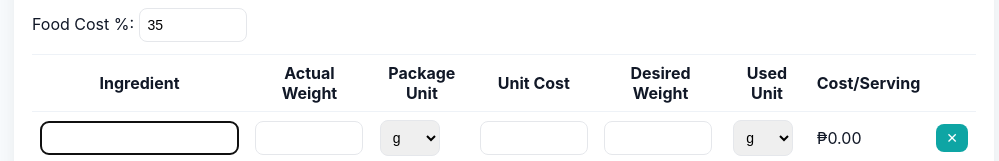
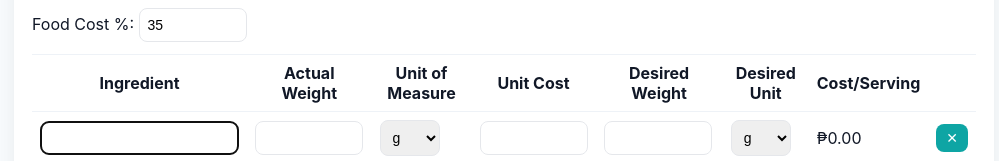
Before and after one commit to bajaralliana-cmyk/recipe-cost-calculator, a plain HTML site: page index.html in a window 1280 px wide. Shown: the part 171-332 px from the top of the page, without its empty margins (136-1135 px from the left). Drawn offline with Linux system fonts and the light colour scheme.

Commit message:
Update index.html

```diff
--- a/index.html
+++ b/index.html
@@ -33,10 +33,10 @@
           <tr>
             <th>Ingredient</th>
             <th>Actual Weight</th>
-            <th>Package Unit</th>
+            <th>Unit of Measure</th>
             <th>Unit Cost</th>
             <th>Desired Weight</th>
-            <th>Used Unit</th>
+            <th>Desired Unit</th>
             <th>Cost/Serving</th>
             <th></th>
           </tr>
```
